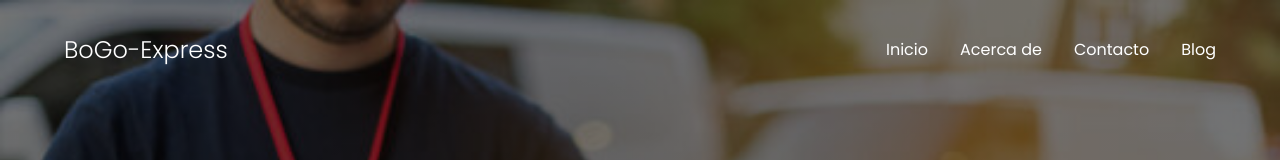
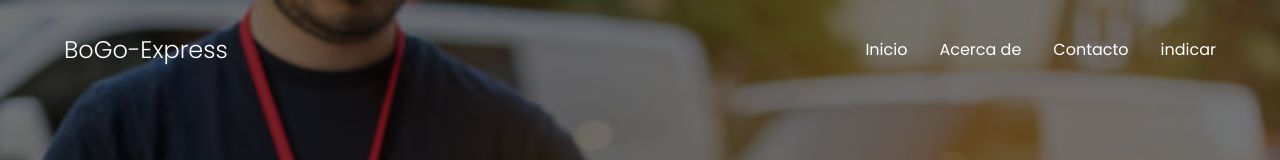
Before and after one commit to D3N1K-DEV/d3n1k-dev.github.io, a plain HTML site: page index.html in a window 1280 px wide. Shown: the top 160 px of the page. Drawn offline with Linux system fonts and the light colour scheme.

Commit message:
actualizar
actualizacion

```diff
--- a/index.html
+++ b/index.html
@@ -31,7 +31,7 @@
                     <a href="#" class="nav_links">Contacto</a>
                 </li>
                 <li class="nav_items">
-                    <a href="#" class="nav_links">Blog</a>
+                    <a href="#" class="nav_links">indicar</a>
                 </li>
 
                 <img src="./images/close.svg" alt="Symbol close" class="nav_close">
```
